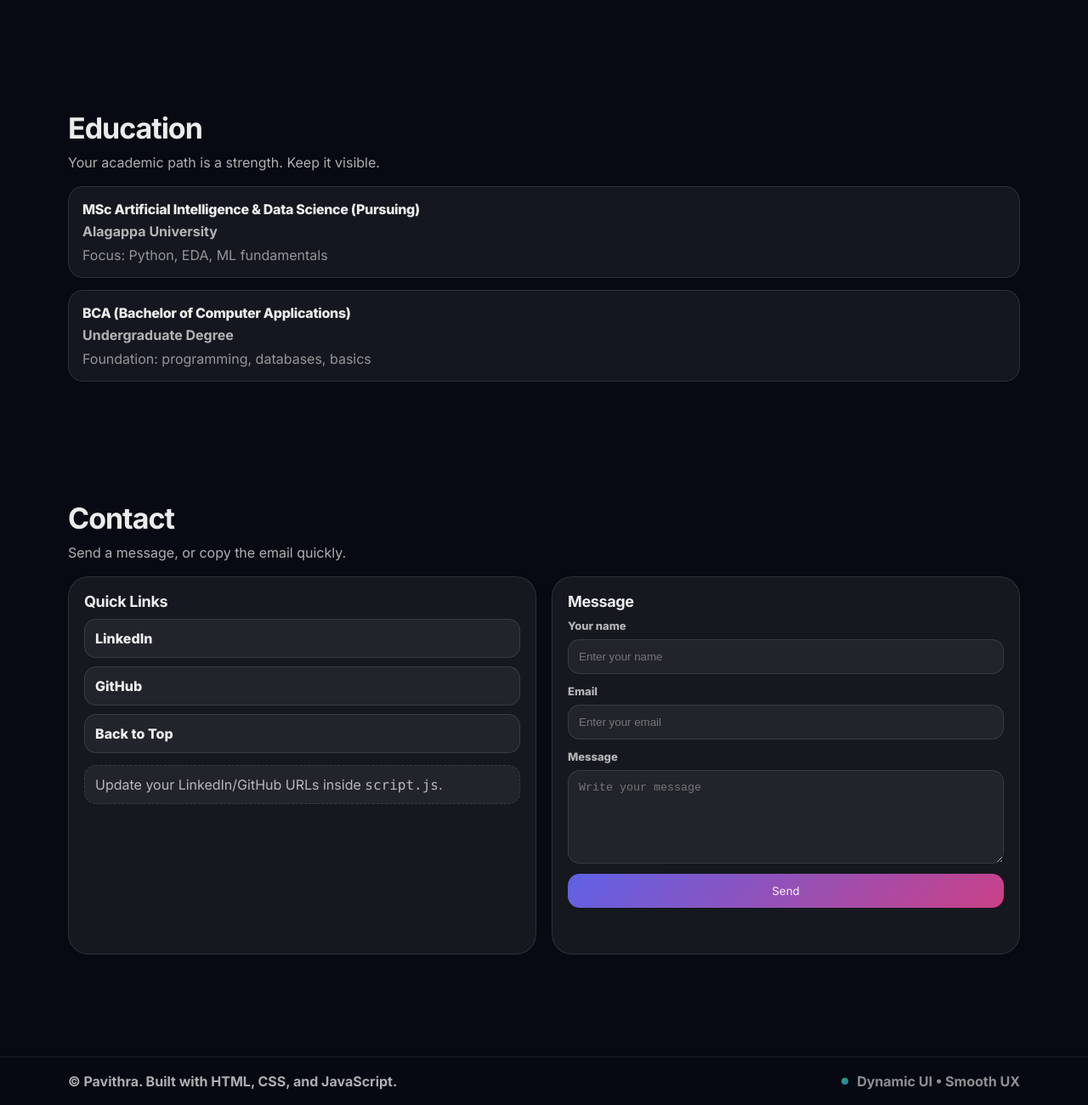
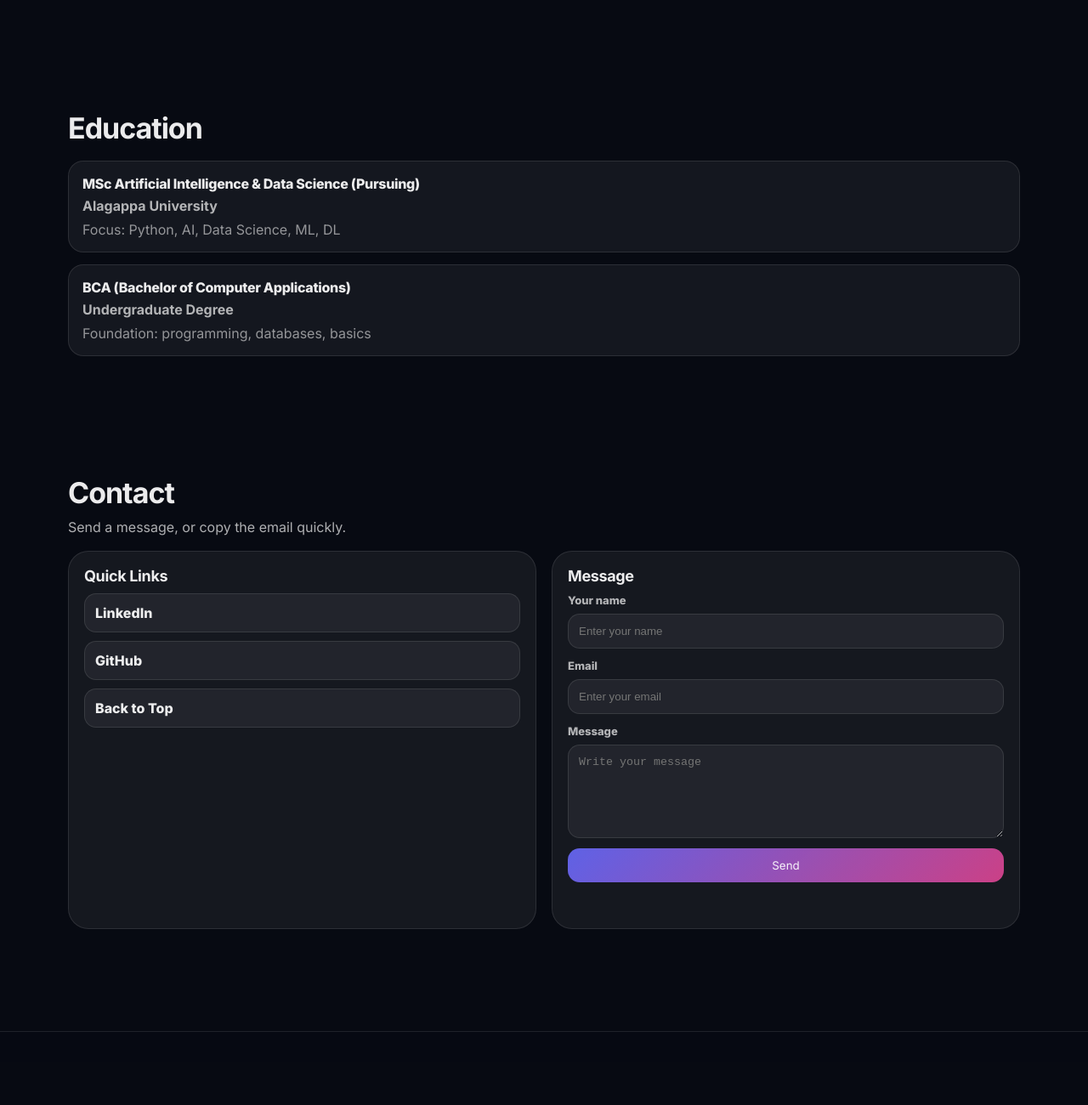
Before and after one commit to pavithrav1323/portfolio, a plain HTML site: page index.html in a window 1280 px wide. Shown: the part 2287-3587 px from the top of the page at 85% size. After the commit the page ends 3537 px from the top, so only its background shows below. Drawn offline with nearby package versions, Linux system fonts and the light colour scheme.

```diff
--- a/index.html
+++ b/index.html
@@ -316,14 +316,13 @@
       <div class="container">
         <div class="section__head reveal">
           <h2 class="section__title">Education</h2>
-          <p class="section__subtitle">Your academic path is a strength. Keep it visible.</p>
         </div>
 
         <div class="cards reveal">
           <div class="card edu">
             <div class="edu__title">MSc Artificial Intelligence & Data Science (Pursuing)</div>
             <div class="edu__meta">Alagappa University</div>
-            <div class="edu__meta2">Focus: Python, EDA, ML fundamentals</div>
+            <div class="edu__meta2">Focus: Python, AI, Data Science, ML, DL</div>
           </div>
 
           <div class="card edu">
@@ -351,9 +350,7 @@
               <a class="contact__link" href="https://github.com/pavithrav1323/" target="_blank" rel="noreferrer">GitHub</a>
               <a class="contact__link" href="#top">Back to Top</a>
             </div>
-            <div class="note">
-              Update your LinkedIn/GitHub URLs inside <span class="mono">script.js</span>.
-            </div>
+
           </div>
 
           <div class="panel reveal">
@@ -383,11 +380,7 @@
   <!-- Footer -->
   <footer class="footer">
     <div class="container footer__inner">
-      <div>© <span id="year"></span> Pavithra. Built with HTML, CSS, and JavaScript.</div>
-      <div class="footer__right">
-        <span class="dot"></span>
-        <span class="muted">Dynamic UI • Smooth UX</span>
-      </div>
+      <!-- Footer content removed -->
     </div>
   </footer>
 
```
